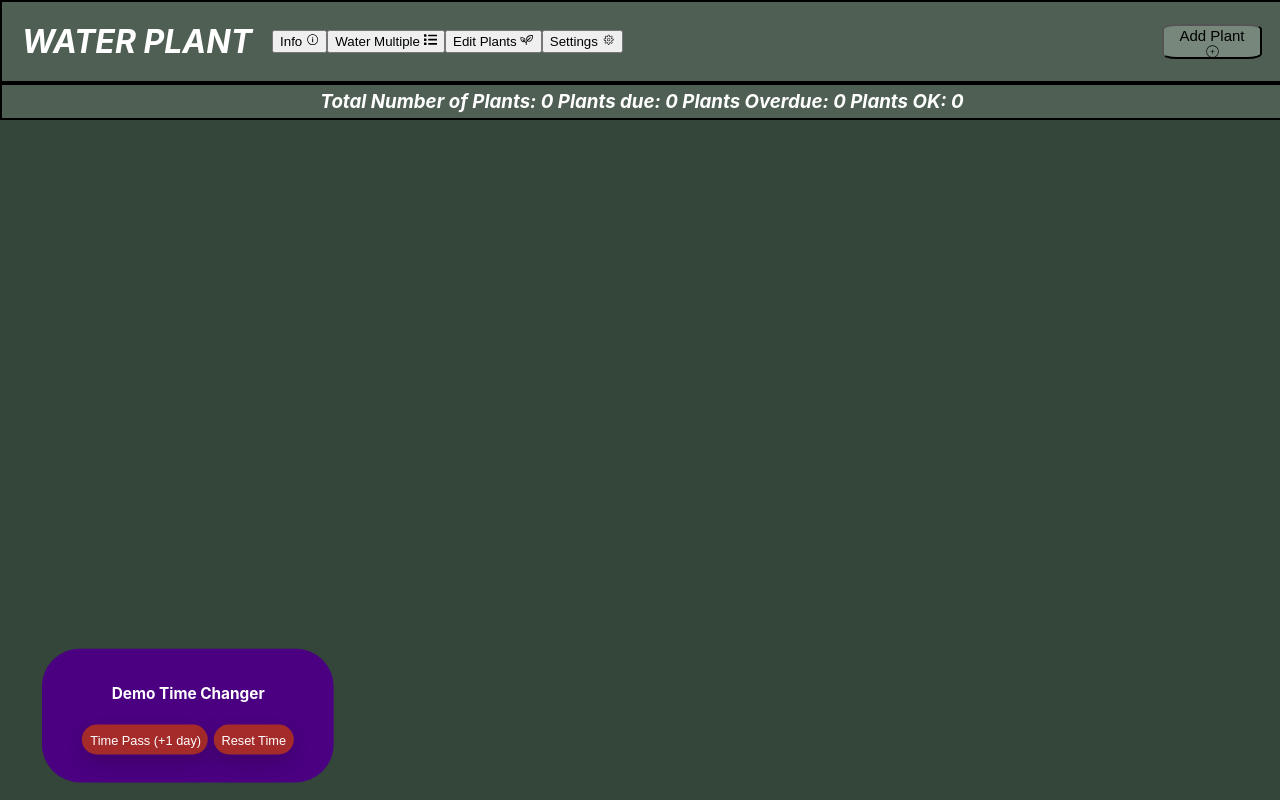
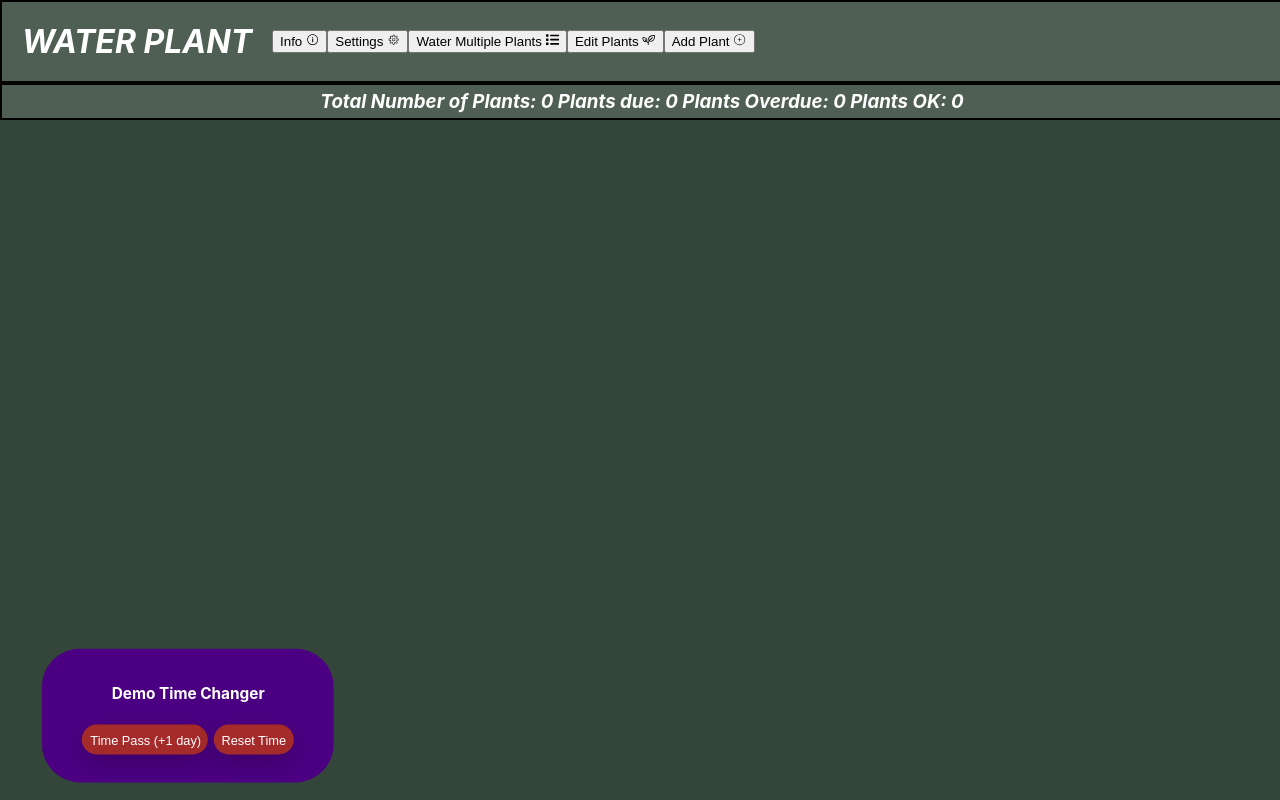
Before and after one commit to CamBlackwell/DesignAssignment2, a React (Create React App) app: page / in a window 1280 px wide. Built offline with nearby package versions, Linux system fonts and the light colour scheme.

Commit message:
header: changed css for header buttons to all have hover and added water icon

```diff
--- a/src/App.css
+++ b/src/App.css
@@ -299,17 +299,8 @@
 
 
 
-.Add-plant {
+.header-buttons {
   cursor: pointer;
-  background-color: rgb(119, 135, 124);
-  width: 100px;
-  height: 35px;
-  text-align: center;
-  border-radius: 15%;
-  margin-left: auto;
-  margin-right: 20px;
-  font-size: 15px;
-  z-index: 1000;
 
 }
 
--- a/src/components/PlantCard.jsx
+++ b/src/components/PlantCard.jsx
@@ -1,5 +1,6 @@
 import { FiEdit } from "react-icons/fi";
 import { GoBook } from "react-icons/go";
+import { IoIosWater } from "react-icons/io";
 
 function getUrgencyColour(daysUntilWater) {
   if (daysUntilWater <= 1) return '#8B0000';
@@ -26,7 +27,7 @@ function PlantCard({ id, name, species, urgency, lastWatered, currentDay, onWate
         <img className="plant-image" src="/plant.jpg" alt="Plant" />
         <div className="plant-card-footer">
           <h3>Water in: {daysUntilWater} Days</h3>
-          <button className="plant-card-water-button" onClick={() => onWater(id)}>WATER</button>
+          <button className="plant-card-water-button" onClick={() => onWater(id)}>WATER <IoIosWater /></button>
         </div>
       </div>
 
--- a/src/components/header.jsx
+++ b/src/components/header.jsx
@@ -9,12 +9,12 @@ function Header({ onOpenForm }) {
     <div className="header-box">
       <h1>WATER PLANT</h1>
 
-      <button> Info <IoIosInformationCircleOutline /></button>
-      <button> Water Multiple <FaList /></button>
-      <button> Edit Plants <PiPlant /></button>
-      <button> Settings <CiSettings /></button>
+      <button className="header-buttons"> Info <IoIosInformationCircleOutline /></button>
+      <button className="header-buttons"> Settings <CiSettings /></button>
+      <button className="header-buttons"> Water Multiple Plants <FaList /></button>
+      <button className="header-buttons"> Edit Plants <PiPlant /></button>
 
-      <button className="Add-plant" onClick={() =>
+      <button className="header-buttons" onClick={() =>
         onOpenForm({})
       }
       >Add Plant <CiCirclePlus /> </button>
```
